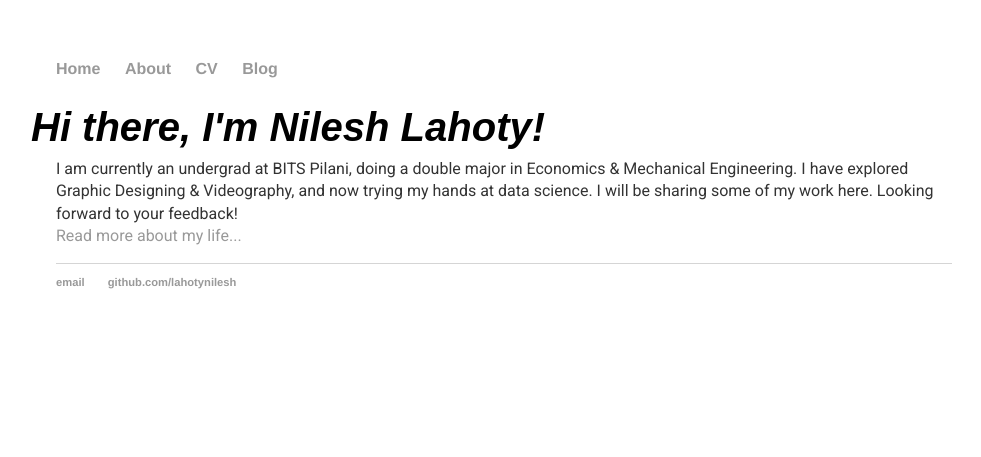
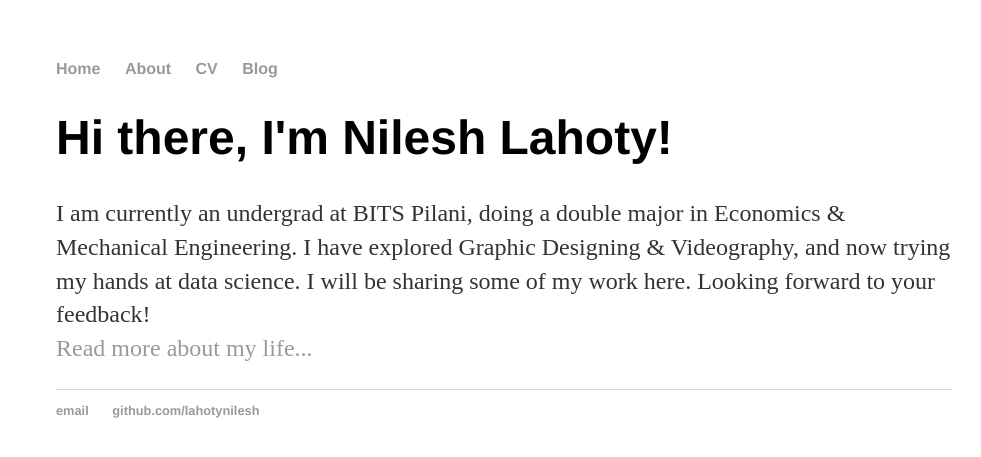
Before and after one commit to lahotynilesh/lahotynilesh.github.io, a Jekyll site: the page built from index.html, in a window 1280 px wide. Shown: the top 457 px of the page, without its empty margins (136-1117 px from the left). Built offline with Jekyll 4.4.1, drawn with Linux system fonts in a browser that asks for light colours; some web fonts are replaced.

Commit message:
Update main.css

```diff
--- a/css/main.css
+++ b/css/main.css
@@ -1,3 +1,48 @@
+body {
+    margin: 60px auto;
+    width: 70%;
+}
+nav ul, footer ul {
+    font-family:'Helvetica', 'Arial', 'Sans-Serif';
+    padding: 0px;
+    list-style: none;
+    font-weight: bold;
+}
+nav ul li, footer ul li {
+    display: inline;
+    margin-right: 20px;
+}
+a {
+    text-decoration: none;
+    color: #999;
+}
+a:hover {
+    text-decoration: underline;
+}
+h1 {
+    font-size: 3em;
+    font-family:'Helvetica', 'Arial', 'Sans-Serif';
+}
+p {
+    font-size: 1.5em;
+    line-height: 1.4em;
+    color: #333;
+}
+footer {
+    border-top: 1px solid #d5d5d5;
+    font-size: .8em;
+}
+
+ul.posts {
+    margin: 20px auto 40px;
+    font-size: 1.5em;
+}
+
+ul.posts li {
+    list-style: none;
+}
+
+/*
 @import url('https://fonts.googleapis.com/css?family=Playfair+Display:bolditalic|Roboto');
 body {
     margin: 60px auto;
@@ -47,3 +92,4 @@
 ul.posts li {
     list-style: none;
 }
+*/
```
